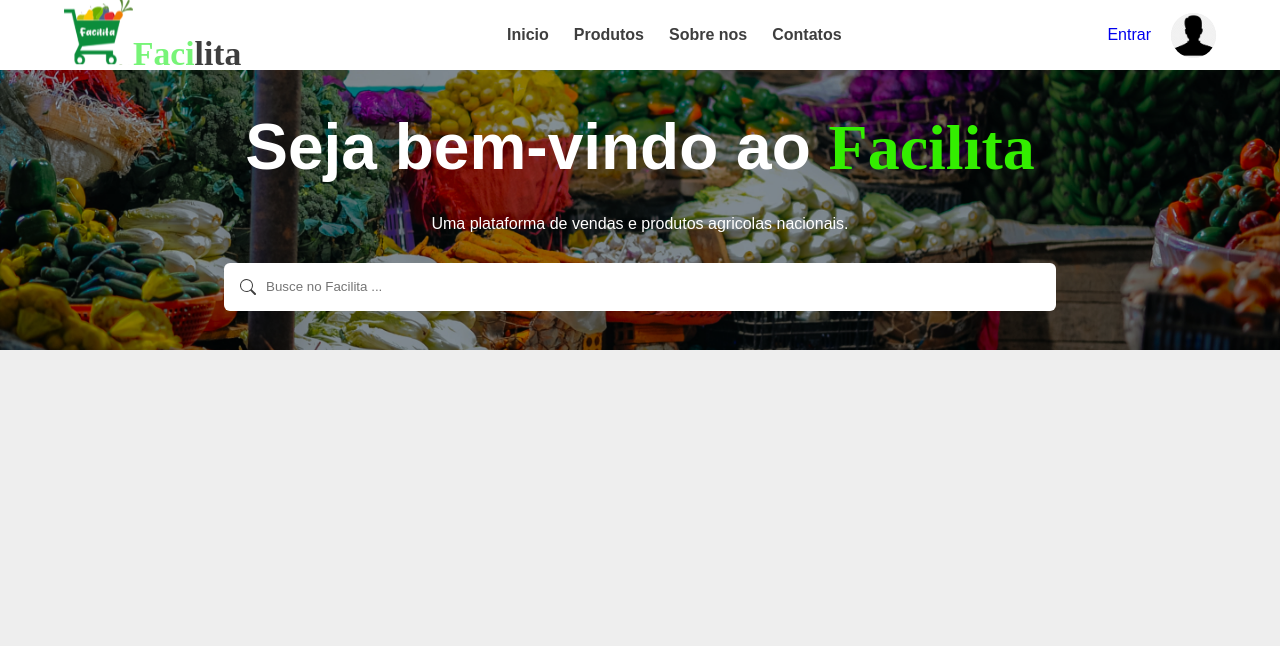
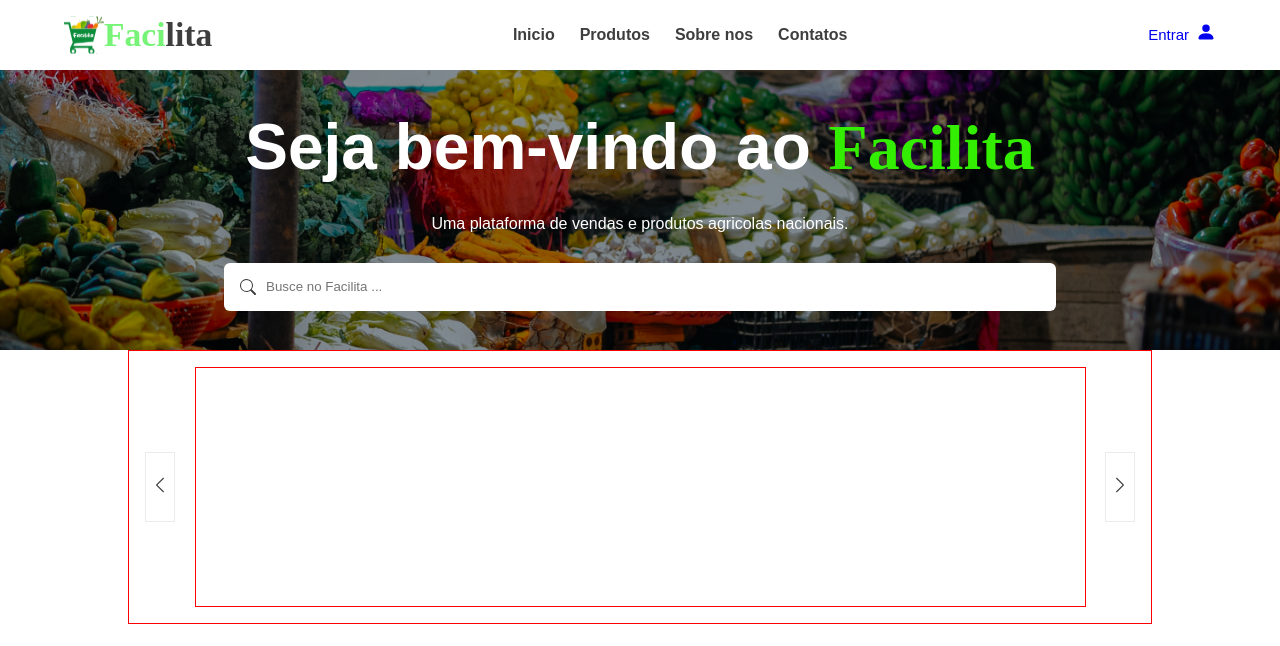
Before and after one commit to Domingas08Quissanga/project-Facilita, a React (Create React App) app: page / in a window 1280 px wide. Shown: the top 646 px of the page. Built offline with nearby package versions, Linux system fonts and the light colour scheme.

Commit message:
meu primeiro commit

```diff
--- a/src/App.css
+++ b/src/App.css
@@ -5,7 +5,7 @@
     box-sizing: border-box;
 }
 body{
-    background: #eee;
+    background: white;
 }
 ul , ol{
     list-style: none;
@@ -16,3 +16,7 @@ a{
 img{
     object-fit: cover;
 }
+button{
+    border: none;
+    outline: none;
+}
--- a/src/components/Header/Header.jsx
+++ b/src/components/Header/Header.jsx
@@ -3,19 +3,18 @@ import * as C from './HeaderStyled'
 import { Link } from 'react-router-dom';
 import imgUser from '../../assets/images/users/masculino.png'
 import logo from '../../assets/images/logo/Logo.svg'
+import { BsPersonFill } from "react-icons/bs";
 // import { Container } from './styles';
 
 function Header() {
   return (
     <C.Header>
         <C.Nav>
-             <C.logo>
-                <cardLogo> <Link to='/'>
-                <img src={logo} alt="" />
+            <C.logo>
+                <Link to='/'>
+                    <img src={logo} alt="" />
+                    <span>Faci</span>lita
                 </Link>
-                </cardLogo>
-
-                <Link to='/'><span>Faci</span>lita</Link>
            </C.logo>
             <ul>
                 <li>
@@ -32,10 +31,11 @@ function Header() {
                 </li>
             </ul>
             <C.cardBtnHeader>
-                <Link to='/Login'>Entrar </Link>
-                <C.cardImgHeader>
-                    <img src={imgUser} alt="" />
-                </C.cardImgHeader>
+                 <Link to='/Login'>
+                     <span>Entrar</span>
+                     <span><BsPersonFill/></span>
+                 </Link>
+
             </C.cardBtnHeader>
         </C.Nav>
     </C.Header>
--- a/src/components/Header/HeaderStyled.js
+++ b/src/components/Header/HeaderStyled.js
@@ -25,6 +25,10 @@ export const Nav = styled.nav`
     > ul li a{
         color: #3e3e3e;
         font-weight: 650;
+        transition: .3s;;
+    }
+    > ul li a:hover{
+        color: #3e3e;
     }
 `
 
@@ -33,10 +37,22 @@ export const logo = styled.h1`
         color: #3e3e3e;
         font-family: Segoe print;
         font-size: 2.1rem;
+        display: flex;
+        align-items: center;
+        justify-content: center;
+
     }
     a span{
         color: #3e3a;
         font-family: Segoe print;
+    }
+
+    a img{
+        width: 2.5rem;
+        height: auto;
+        object-fit: cover;
+
+
     }
 `
 
@@ -45,7 +61,23 @@ export const cardBtnHeader = styled.div`
     align-items: center;
     gap: 20px;
 
+    a{
+        display: flex;
+        justify-content: center;
+        align-items: center;
+        gap: 7px;
 
+    }
+
+    a span:first-child{
+        font-size: 15px;
+
+    }
+
+    a span:last-child{
+        font-size: 20px;
+
+    }
 `
 
 export const cardImgHeader = styled.div`
@@ -61,8 +93,3 @@ export const cardImgHeader = styled.div`
         border-radius: 50%;
     }
 `
-export const cardLogo = styled.img`
-width: 20%;
-height: 20%;
-
-`
--- a/src/components/Home/Home.jsx
+++ b/src/components/Home/Home.jsx
@@ -1,7 +1,7 @@
 import React from 'react';
 import * as C from './HomeStyled'
 import imgHome from '../../assets/images/backgrounds/background.png'
-import { BsSearch } from "react-icons/bs";
+import { BsSearch , BsChevronLeft , BsChevronRight} from "react-icons/bs";
 
 
 function Home() {
@@ -25,6 +25,18 @@ function Home() {
           </form>
         </C.cardTextHome>
       </C.cardImgHome>
+      <C.cardCategoria>
+        <button>
+          <BsChevronLeft/>
+        </button>
+        <C.cardslidCategoria>
+
+        </C.cardslidCategoria>
+        <button>
+          <BsChevronRight/>
+        </button>
+
+      </C.cardCategoria>
 
     </C.Container>
 
--- a/src/components/Home/HomeStyled.js
+++ b/src/components/Home/HomeStyled.js
@@ -66,3 +66,34 @@ export const cardTextHome = styled.div`
     }
 
 `
+export const cardCategoria = styled.div`
+    width: 80%;
+    border: 1px solid red;
+    padding: 1rem;
+    margin: 0 auto;
+    display: flex;
+    align-items: center;
+    justify-content: space-between;
+
+
+    button{
+        font-size: 18px;
+        color: #3e3e3e;
+        height: 70px;
+        width: 30px;
+        line-height: 70px;
+        text-align: center;
+        border: 1px solid #ebebeb;
+        background: #ffffff;
+        transition: .3s;
+    }
+    button:hover{
+        background: #ebebeb;
+    }
+`
+
+export const cardslidCategoria = styled.div`
+    width: 90%;
+    height: 240px;
+    border: 1px solid red;
+`
```
Also changed, not shown: src/assets/images/backgrounds/BgHome.jpg (deleted).
